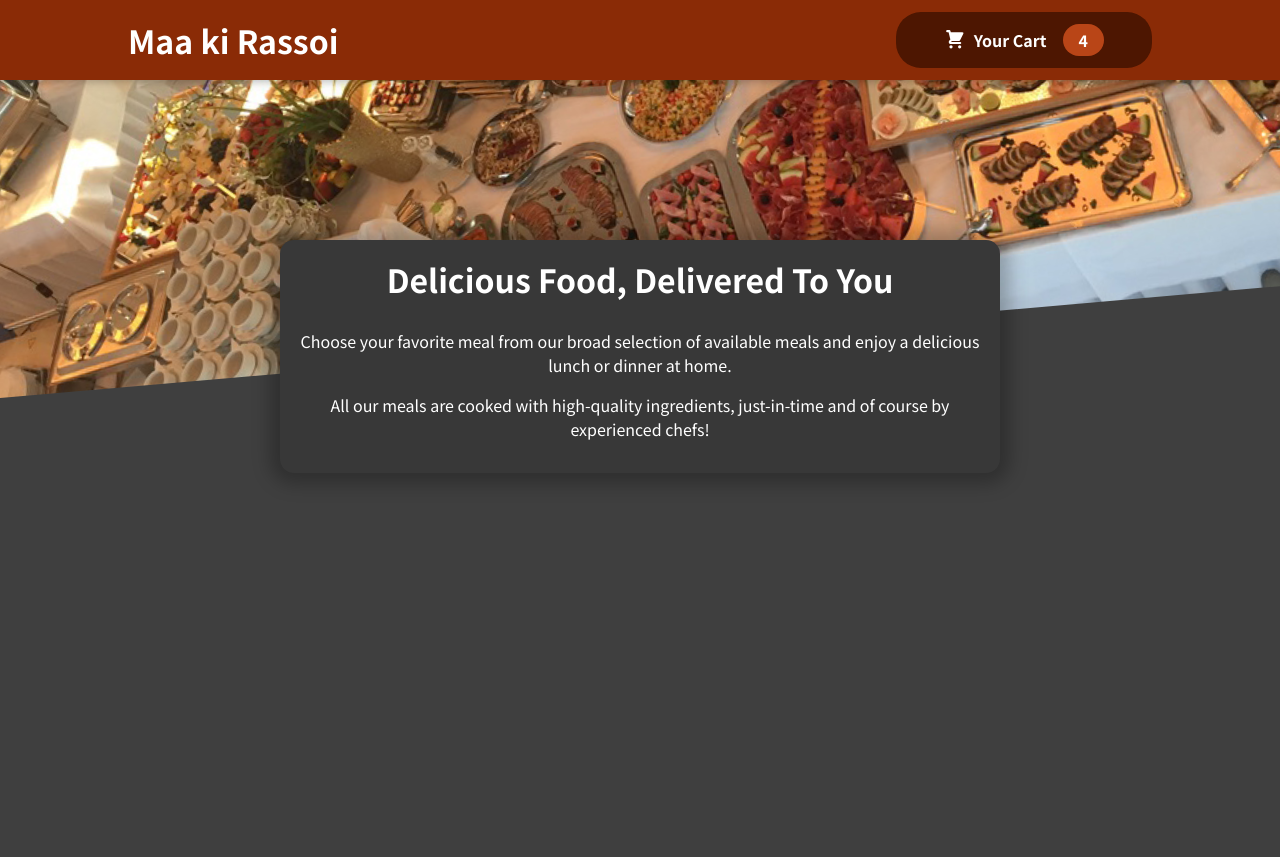
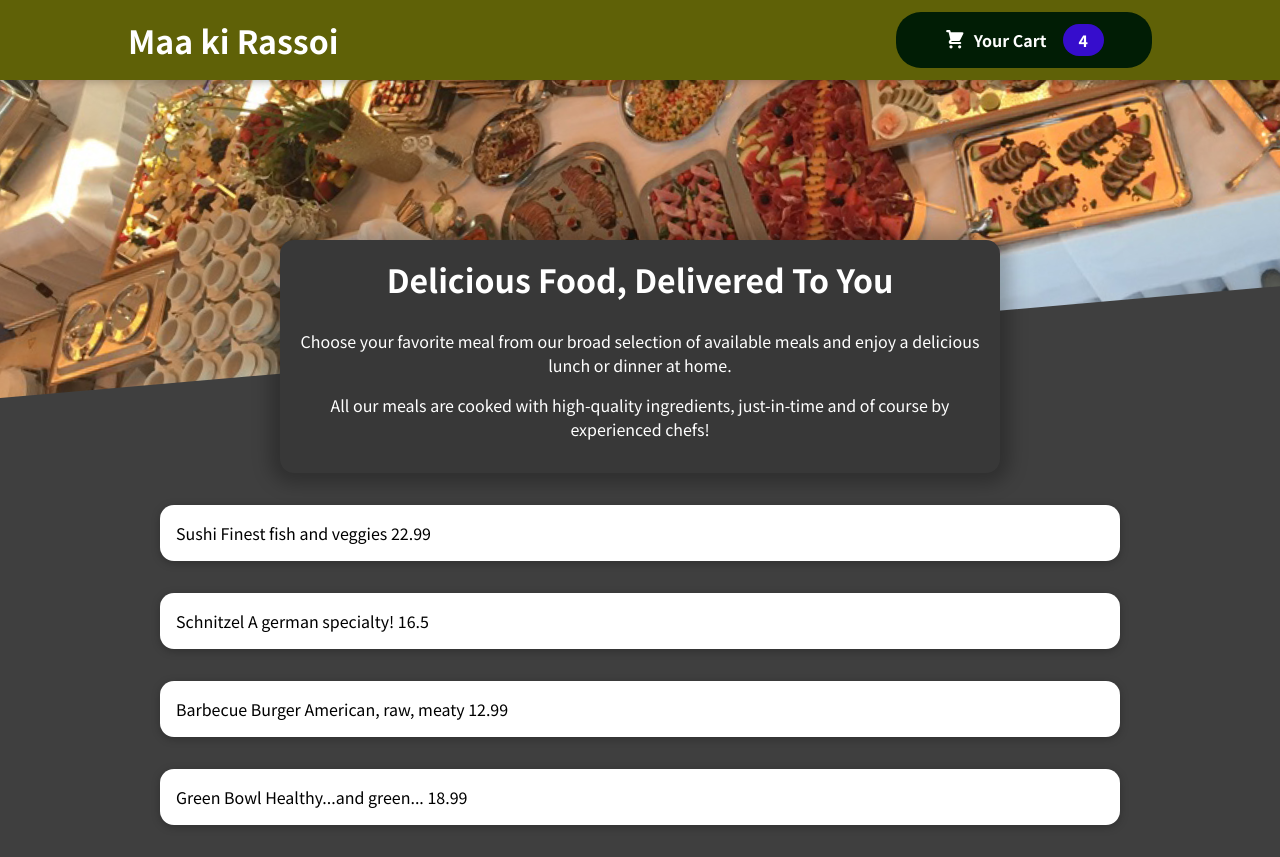
Before and after one commit to pkirme/firstGitProject, a React (Create React App) app in the folder restaurant-website/: page / in a window 1280 px wide. Before the commit the page ends 800 px from the top, so only its background shows below. Built offline with nearby package versions, Linux system fonts and the light colour scheme.

Commit message:
Making the Items visible

```diff
--- a/restaurant-website/src/App.js
+++ b/restaurant-website/src/App.js
@@ -1,13 +1,66 @@
-import React, { Fragment } from "react";
+import React, { useState,Fragment } from "react";
 import Header from "./components/Layout/Header";
 import Meals from "./components/Meals/Meals";
 
+const DUMMY_MEALS = [
+  {
+    id: 'm1',
+    name: 'Sushi',
+    description: 'Finest fish and veggies',
+    price: 22.99,
+  },
+  {
+    id: 'm2',
+    name: 'Schnitzel',
+    description: 'A german specialty!',
+    price: 16.5,
+  },
+  {
+    id: 'm3',
+    name: 'Barbecue Burger',
+    description: 'American, raw, meaty',
+    price: 12.99,
+  },
+  {
+    id: 'm4',
+    name: 'Green Bowl',
+    description: 'Healthy...and green...',
+    price: 18.99,
+  },
+];
+
 function App() {
+  const DUMMY_MEALS = [
+    {
+      id: 'm1',
+      name: 'Sushi',
+      description: 'Finest fish and veggies',
+      price: 22.99,
+    },
+    {
+      id: 'm2',
+      name: 'Schnitzel',
+      description: 'A german specialty!',
+      price: 16.5,
+    },
+    {
+      id: 'm3',
+      name: 'Barbecue Burger',
+      description: 'American, raw, meaty',
+      price: 12.99,
+    },
+    {
+      id: 'm4',
+      name: 'Green Bowl',
+      description: 'Healthy...and green...',
+      price: 18.99,
+    },
+  ];
   return (
     <Fragment>
       <Header/>
       <main>
-        <Meals/>
+        <Meals data={DUMMY_MEALS}/>
       </main>
     </Fragment>
   );
--- a/restaurant-website/src/components/Layout/Header.module.css
+++ b/restaurant-website/src/components/Layout/Header.module.css
@@ -4,7 +4,7 @@
     left: 0;
     width: 100%;
     height: 5rem;
-    background-color: #8a2b06;
+    background-color: #5f6107;
     color: white;
     display: flex;
     justify-content: space-between;
--- a/restaurant-website/src/components/Layout/HeaderCartButton.module.css
+++ b/restaurant-website/src/components/Layout/HeaderCartButton.module.css
@@ -2,7 +2,7 @@
     cursor: pointer;
     font: inherit;
     border: none;
-    background-color: #4d1601;
+    background-color: #011d05;
     color: white;
     padding: 0.75rem 3rem;
     display: flex;
@@ -24,7 +24,7 @@
   }
 
   .badge {
-    background-color: #b94517;
+    background-color: #360dcc;
     padding: 0.25rem 1rem;
     border-radius: 25px;
     margin-left: 1rem;
--- /dev/null
+++ b/restaurant-website/src/components/Meals/AvailableMeals.js
@@ -0,0 +1,15 @@
+import { Fragment } from "react";
+import classes from "./AvailableMeals.module.css";
+import Card from "../UI/Card";
+const AvailableMeals = (props) => {
+  return (
+    <section className={classes.meals}>
+      <Card>
+        <ul className={classes.ul}>
+          {props.name} {props.description} {props.price}
+        </ul>
+      </Card>
+    </section>
+  );
+};
+export default AvailableMeals;
--- /dev/null
+++ b/restaurant-website/src/components/Meals/AvailableMeals.module.css
@@ -0,0 +1,24 @@
+.meals {
+    max-width: 60rem;
+    width: 90%;
+    margin: 2rem auto;
+    animation: meals-appear 1s ease-out forwards;
+  }
+
+  .meals ul {
+    list-style: none;
+    margin: 0;
+    padding: 0;
+  }
+
+  @keyframes meals-appear {
+    from {
+      opacity: 0;
+      transform: translateY(3rem);
+    }
+
+    to {
+      opacity: 1;
+      transform: translateY(0);
+    }
+  }
--- a/restaurant-website/src/components/Meals/Meals.js
+++ b/restaurant-website/src/components/Meals/Meals.js
@@ -1,10 +1,20 @@
 import { Fragment } from "react";
 import MealsSummary from "./MealsSummary";
+import AvailableMeals from "./AvailableMeals";
 
-const Meals = () => {
+const Meals = (props) => {
+  console.log(props.data);
   return (
     <Fragment>
       <MealsSummary />
+      {props.data.map((meal) => (
+        <AvailableMeals
+          key={meal.id}
+          name={meal.name}
+          description={meal.description}
+          price={meal.price}
+        />
+      ))}
     </Fragment>
   );
 };
--- /dev/null
+++ b/restaurant-website/src/components/UI/Card.js
@@ -0,0 +1,5 @@
+import classes from "./Card.module.css";
+const Card = (props) => {
+  return <div className={classes.card}>{props.children}</div>;
+};
+export default Card;
--- /dev/null
+++ b/restaurant-website/src/components/UI/Card.module.css
@@ -0,0 +1,6 @@
+.card {
+    padding: 1rem;
+    box-shadow: 0 2px 8px rgba(0, 0, 0, 0.25);
+    border-radius: 14px;
+    background-color: white;
+  }
```
